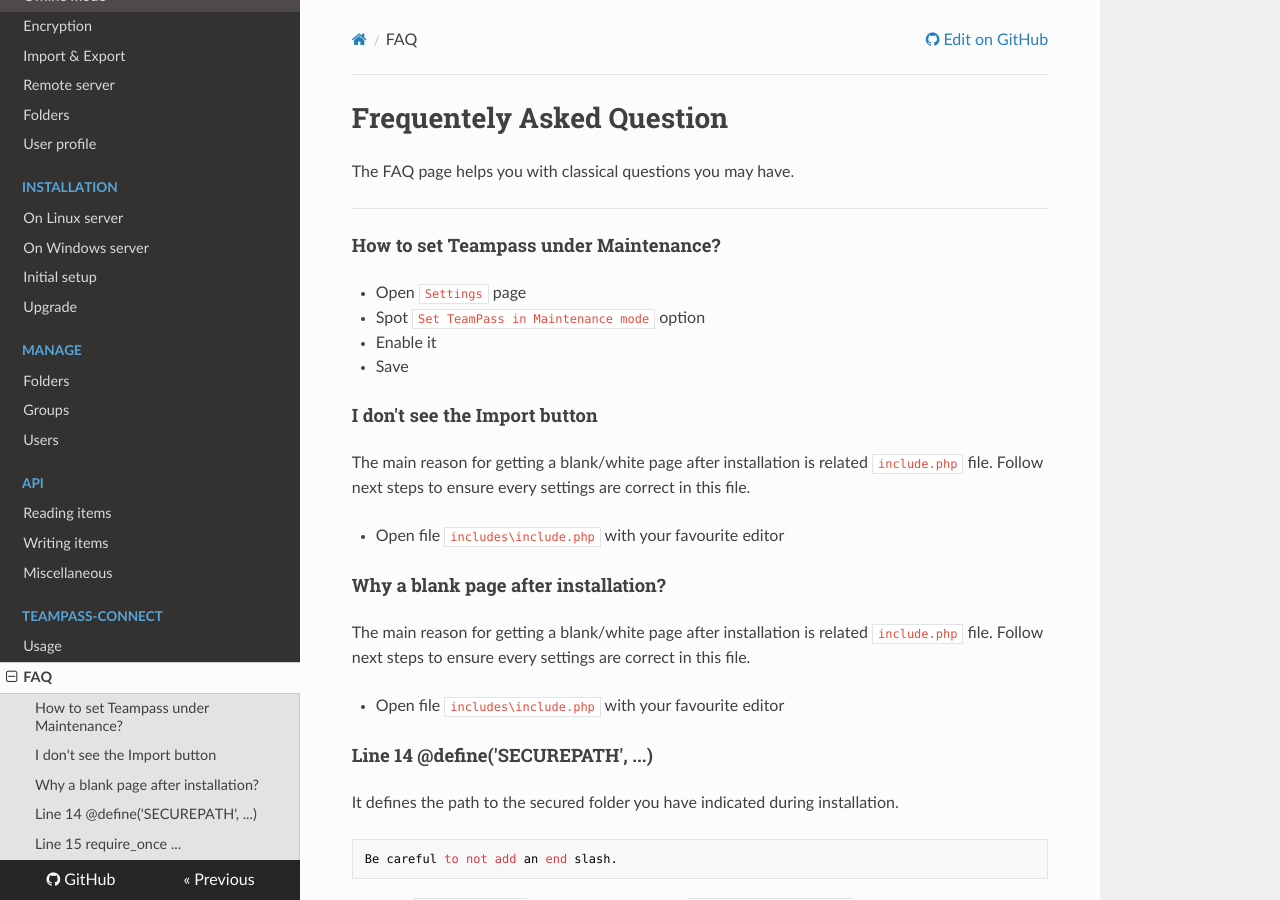
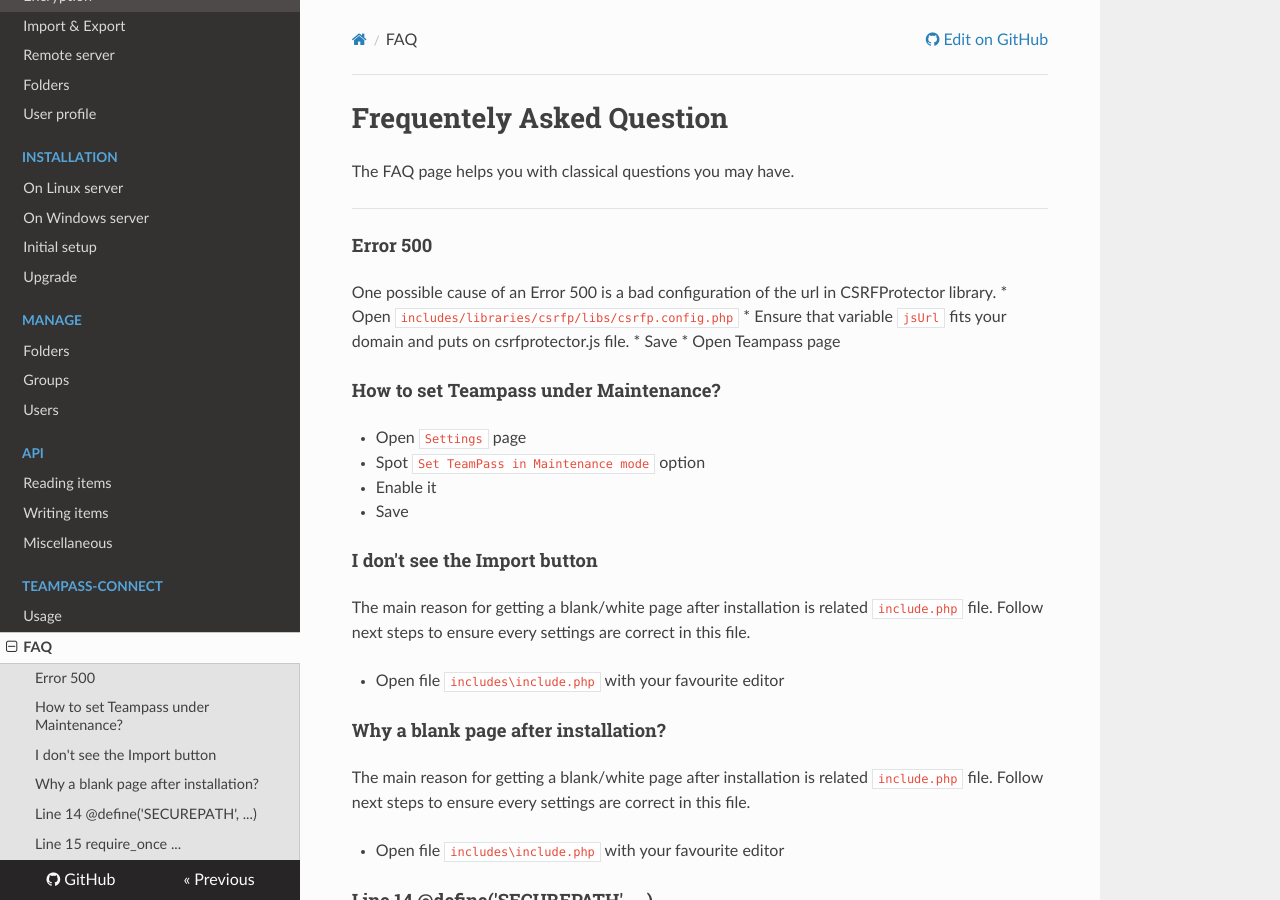
Before and after one commit to nilsteampassnet/teampass_doc, an MkDocs documentation site: the page built from docs/faq.md, in a window 1280 px wide and 900 px high. Built offline with MkDocs 1.6.1, drawn with Linux system fonts in a browser that asks for light colours; nearby versions of some CDN libraries; old or Windows-style settings are respelled for this version of MkDocs.

Commit message:
Update faq.md

```diff
--- a/docs/faq.md
+++ b/docs/faq.md
@@ -3,6 +3,13 @@
 The FAQ page helps you with classical questions you may have.
 
 ---
+
+#### Error 500
+One possible cause of an Error 500 is a bad configuration of the url in CSRFProtector library.
+* Open `includes/libraries/csrfp/libs/csrfp.config.php`
+* Ensure that variable `jsUrl` fits your domain and puts on csrfprotector.js file.
+* Save
+* Open Teampass page
 
 
 #### How to set Teampass under Maintenance?
```
